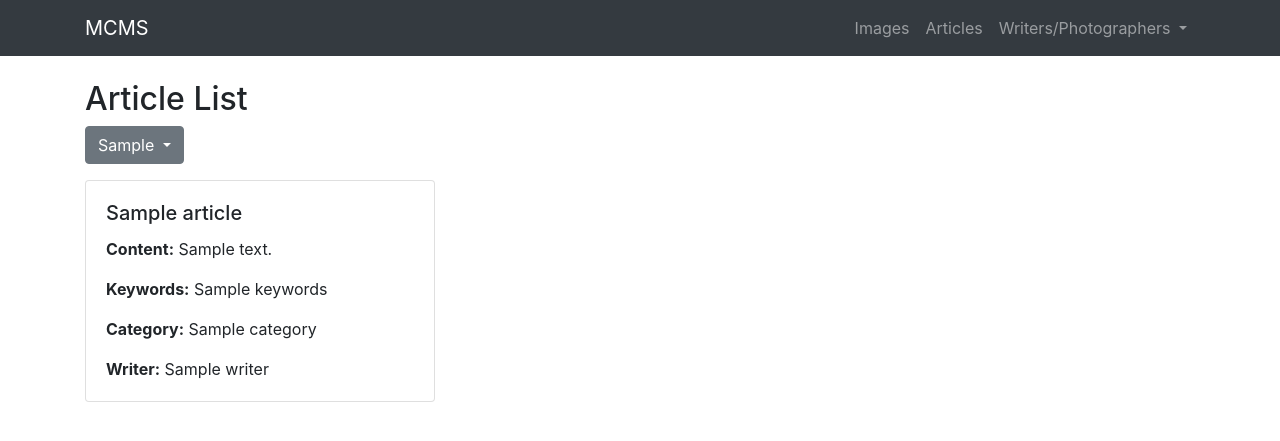
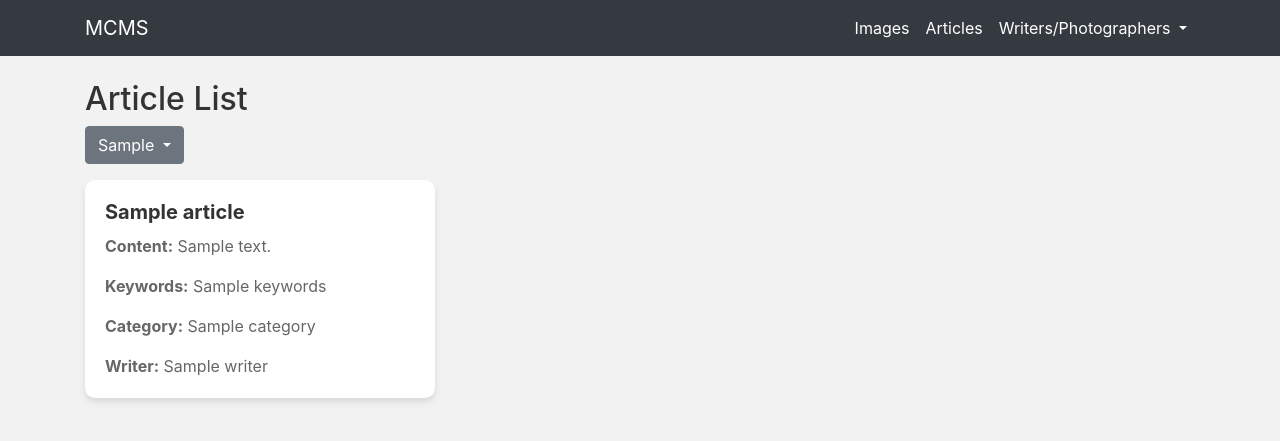
Before and after one commit to MaxEdison/MCMSDI, a Django app: template MCMS/content/templates/article_list.html in a window 1280 px wide. Shown: the top 441 px of the page. Run offline with Django 5.2, Linux system fonts and the light colour scheme; the template is opened without the code that fills it: most values are stand-ins (such as "Sample title", 1, 10 or a date in 2020); some libraries are stand-ins or nearby versions.

Commit message:
UI updated.

```diff
--- a/MCMS/content/templates/base.html
+++ b/MCMS/content/templates/base.html
@@ -5,32 +5,56 @@
     <meta name="viewport" content="width=device-width, initial-scale=1.0">
     <title>{% block title %}MCMS{% endblock %}</title>
     <link rel="stylesheet" href="https://stackpath.bootstrapcdn.com/bootstrap/4.5.0/css/bootstrap.min.css">
+    <style>
+        body {
+            background-color: #f2f2f2;
+            color: #333333;
+        }
+        .navbar {
+            background-color: #333333;
+            color: #ffffff;
+        }
+        .nav-link {
+            color: #ffffff !important;
+        }
+        .btn-primary {
+            background-color: #007bff;
+            border-color: #007bff;
+        }
+        .btn-primary:hover {
+            background-color: #0056b3;
+            border-color: #0056b3;
+        }
+        .card {
+            background-color: #ffffff;
+            border: none;
+            border-radius: 10px;
+            box-shadow: 0px 4px 6px rgba(0, 0, 0, 0.1);
+            transition: transform 0.3s ease-in-out;
+        }
+        .card:hover {
+            transform: translateY(-5px);
+            box-shadow: 0px 6px 8px rgba(0, 0, 0, 0.2);
+        }
+        .card-img-top {
+            border-top-left-radius: 10px;
+            border-top-right-radius: 10px;
+        }
+        .card-body {
+            padding: 20px;
+        }
+        .card-title {
+            font-size: 1.25rem;
+            font-weight: bold;
+            margin-bottom: 10px;
+        }
+        .card-text {
+            color: #666666;
+            font-size: 1rem;
+        }
+    </style>
 </head>
 <body>
-    <style>
-        .messages-container {
-            position: fixed;
-            border: 1px solid #ccc;
-            border-radius: 5px;
-            padding: 10px;
-            background-color: #f9f9f9;
-        }
-        .message {
-            margin-bottom: 10px;
-            padding: 10px;
-            border-radius: 5px;
-        }
-        .error-message {
-            background-color: #f8d7da;
-            border-color: #f5c6cb;
-            color: #721c24;
-        }
-        .success-message {
-            background-color: #d4edda;
-            border-color: #c3e6cb;
-            color: #155724;
-        }
-    </style>
 
     <nav class="navbar navbar-expand-lg navbar-dark bg-dark">
         <div class="container">
@@ -60,8 +84,6 @@
         </div>
     </nav>
 
-
-
     <div class="container-fluid mt-3">
         {% if messages %}
         <div class="messages-container">
```
Lines whose indentation alone changed are shown as unchanged.
